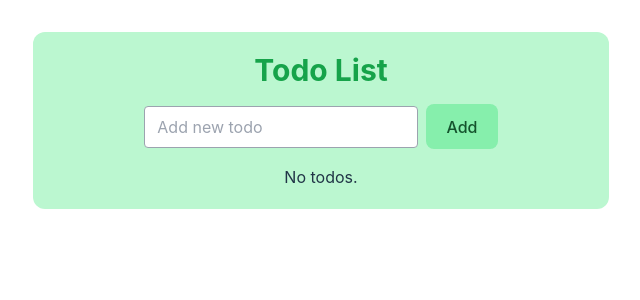
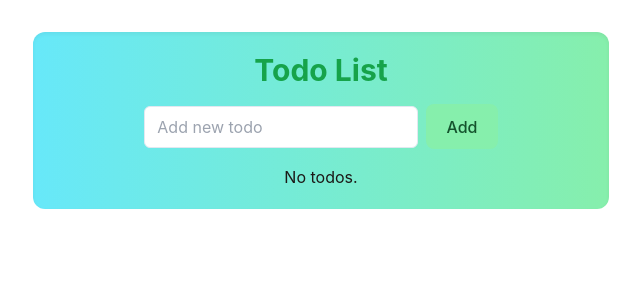
Before and after one commit to dtnam-sg/simple-todo-go, a React (Vite) app: page / in a window 1280 px wide. Shown: the top 300 px of the page, without its empty margins (319-959 px from the left). Built offline with nearby package versions, Linux system fonts and the light colour scheme.

Commit message:
change background and css

```diff
--- a/src/components/Todo/Todo.tsx
+++ b/src/components/Todo/Todo.tsx
@@ -39,7 +39,7 @@ const Todo = () => {
 },[todos]);
 
   return (
-    <div className="container mx-auto mt-8 max-w-xl bg-green-200 p-5 rounded-xl text-center ">
+    <div className="container shadow-inner shadow-2xl mx-auto mt-8 max-w-xl bg-gradient-to-r from-cyan-300 bg-green-300 bg-green-200 p-5 rounded-xl text-center ">
       <h1 className="text-3xl font-bold mb-4 text-green-600 ">Todo List</h1>
       <TodoForm addTodo={addTodo} />
       <TodoList
--- a/src/components/Todo/TodoForm.tsx
+++ b/src/components/Todo/TodoForm.tsx
@@ -23,7 +23,7 @@ const TodoForm = ({ addTodo }: ITodoFormProps) => {
           value={text}
           onChange={handleChangeValue}
           placeholder='Add new todo'
-          className="flex-1 mr-2 py-2 px-3 border border-gray-400 rounded"
+          className="flex-1 mr-2 py-2 px-3 border border-slate-200 rounded-md hover:shadow focus:outline-none"
         />
         <button type='submit' className="bg-green-300 text-green-900 hover:border-green-800">Add</button>
       </form>
--- a/src/components/Todo/TodoList.tsx
+++ b/src/components/Todo/TodoList.tsx
@@ -4,7 +4,7 @@ import TodoItem from "./TodoItem";
 
 const TodoList = ({ todos, onDeleteTodo, onToggleTodo }: ITodoListProps) => {
   if (todos.length === 0) {
-    return <div className='text-center'>No todos.</div>;
+    return <div className='text-center text-stone-900'>No todos.</div>;
   }
   return (
     <ul className="mt-4">
```
